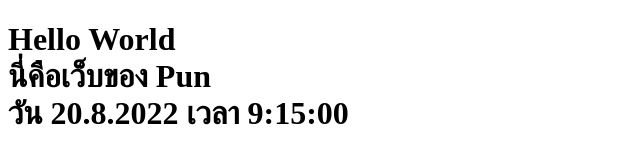
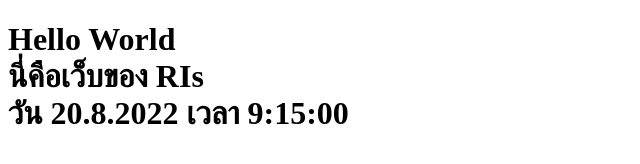
Before and after one commit to PcyPunn/Webpun, a plain HTML site: page index.html in a window 1280 px wide. Shown: the full height of the page, 0-640 px from the left. Drawn offline with Linux system fonts and the light colour scheme.

Commit message:
NewEditName

```diff
--- a/index.html
+++ b/index.html
@@ -5,6 +5,6 @@
 		<title>HTML5</title>
 	</head>
 	<body>
-		<h1>Hello World <br>นี่คือเว็บของ Pun<br> วัน 20.8.2022 เวลา 9:15:00 </h1>
+		<h1>Hello World <br>นี่คือเว็บของ RIs<br> วัน 20.8.2022 เวลา 9:15:00 </h1>
 	</body>
 </html>
```
